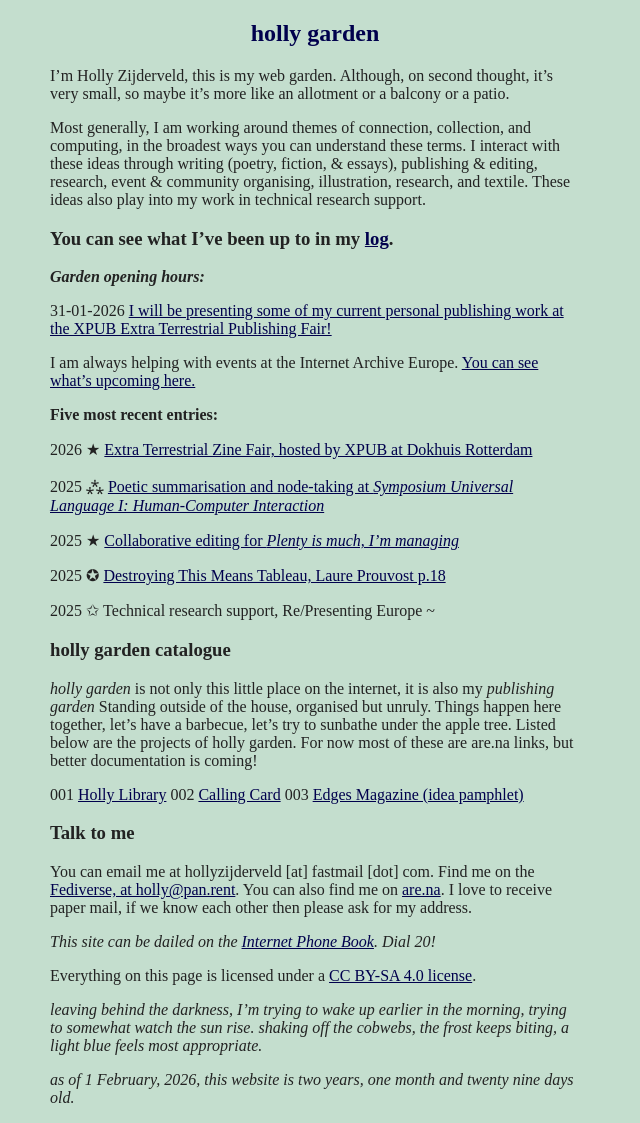
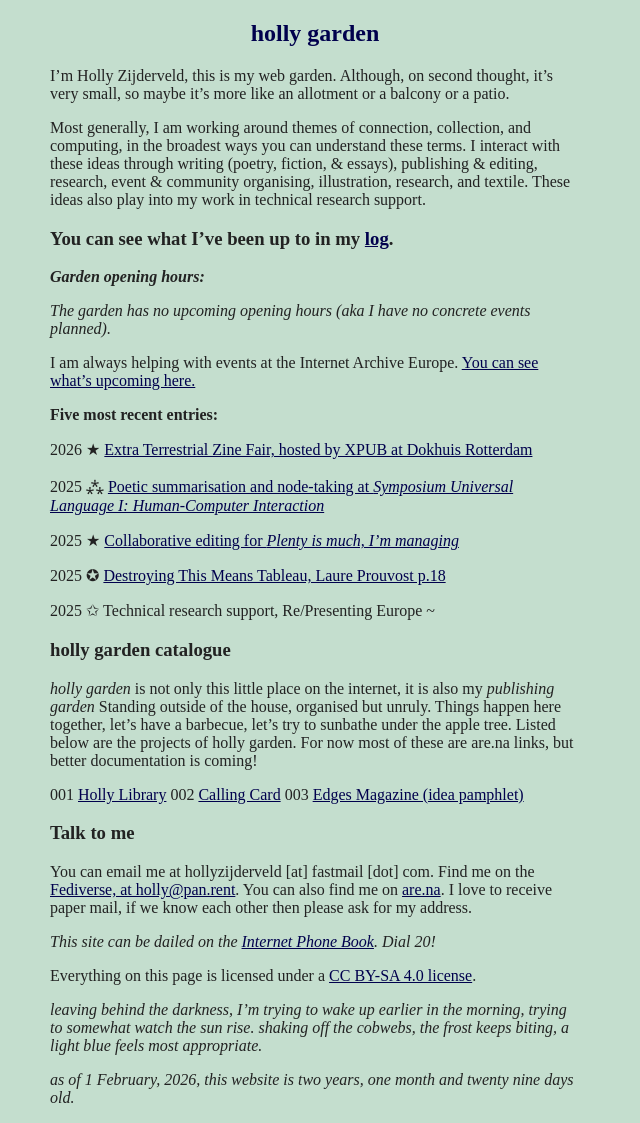
Before and after one commit to hollyz1jderveld/hollyz1jderveld.github.io, a Jekyll site: the page built from index.md, in a window 1280 px wide. Shown: the whole page, without its empty margins (0-640 px from the left). Built offline with Jekyll 4.4.1, drawn with Linux system fonts in a browser that asks for light colours; some web fonts are replaced; Markdown is read by kramdown in place of the engine named in the settings; our own code applies the rules of GitHub Pages for plain Markdown files.

Commit message:
Update index.md

```diff
--- a/index.md
+++ b/index.md
@@ -10,7 +10,7 @@ Most generally, I am working around themes of connection, collection, and comput
 ### You can see what I've been up to in my [log](https://holly.garden/log).
 ***Garden opening hours:***
 
-31-01-2026  [I will be presenting some of my current personal publishing work at the XPUB Extra Terrestrial Publishing Fair!](https://hub.xpub.nl/cerealbox/xtraterrestrial/?utm_source=ig&utm_medium=social&utm_content=link_in_bio)
+*The garden has no upcoming opening hours (aka I have no concrete events planned).*
 
 I am always helping with events at the Internet Archive Europe. [You can see what's upcoming here.](https://luma.com/InternetArchiveEurope?k=c)
 
```
